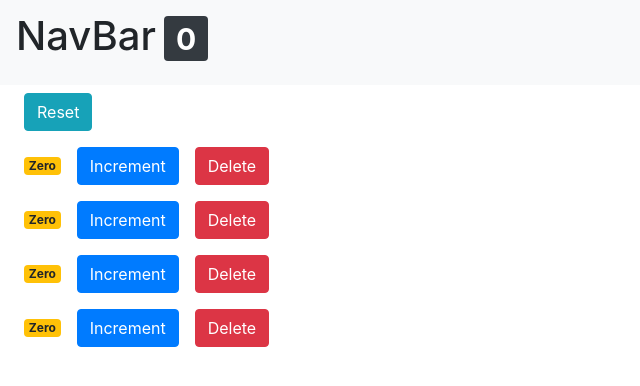
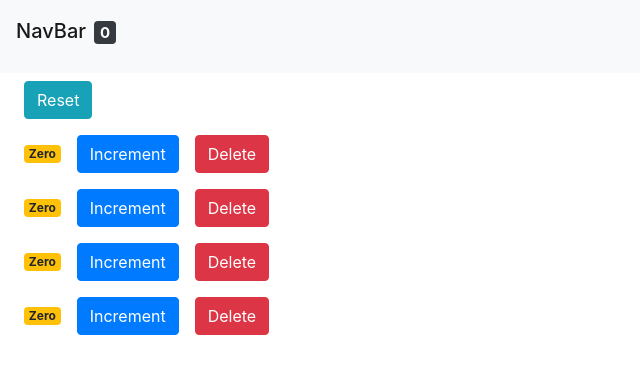
Before and after one commit to gocodinggo/reactuzb2021, a React (Create React App) app: page / in a window 1280 px wide. Shown: the top 386 px of the page, without its empty margins (0-640 px from the left). Built offline with nearby package versions, Linux system fonts and the light colour scheme.

Commit message:
Multiple Components finish

```diff
--- a/src/App.js
+++ b/src/App.js
@@ -32,6 +32,7 @@ export default class App extends Component {
     counter.value++;
     this.setState({ counters });
   };
+
   render() {
     const { counters } = this.state;
     const { handleDelete, handleReset, handleIncrement } = this;
--- a/src/components/navbar.jsx
+++ b/src/components/navbar.jsx
@@ -4,7 +4,7 @@ class NavBar extends Component {
   render() {
     return (
       <nav className='navbar navbar-light bg-light'>
-        <h1 className='navbar-bred'>
+        <h1 className='navbar-brand'>
           NavBar
           <span className='badge badge-dark m-2'>{this.props.numbers}</span>
         </h1>
```
Also changed, not shown: 1 other file (tests, documents, lock files or other folders).
